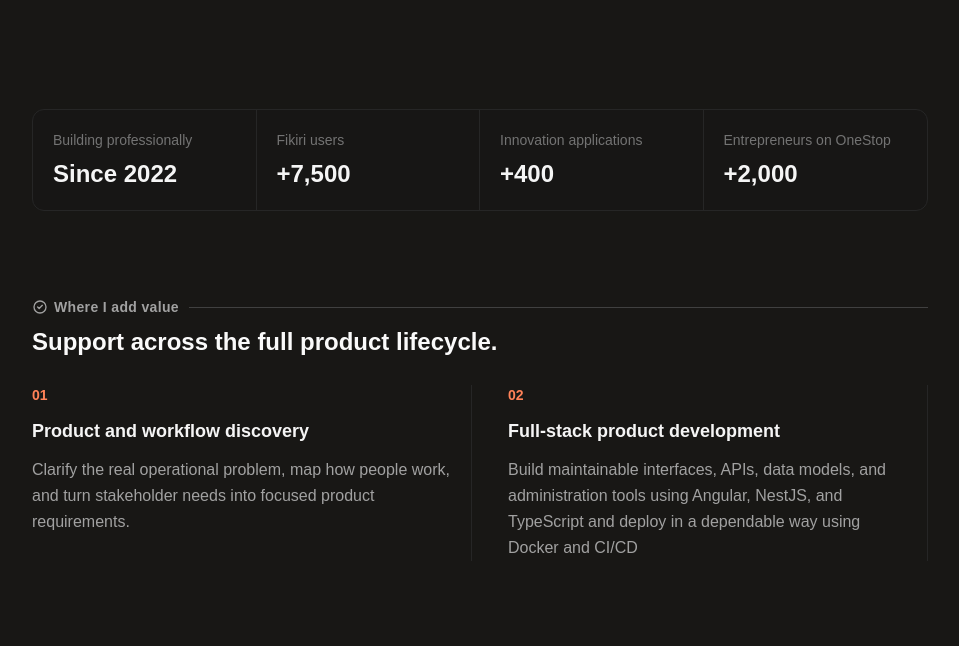
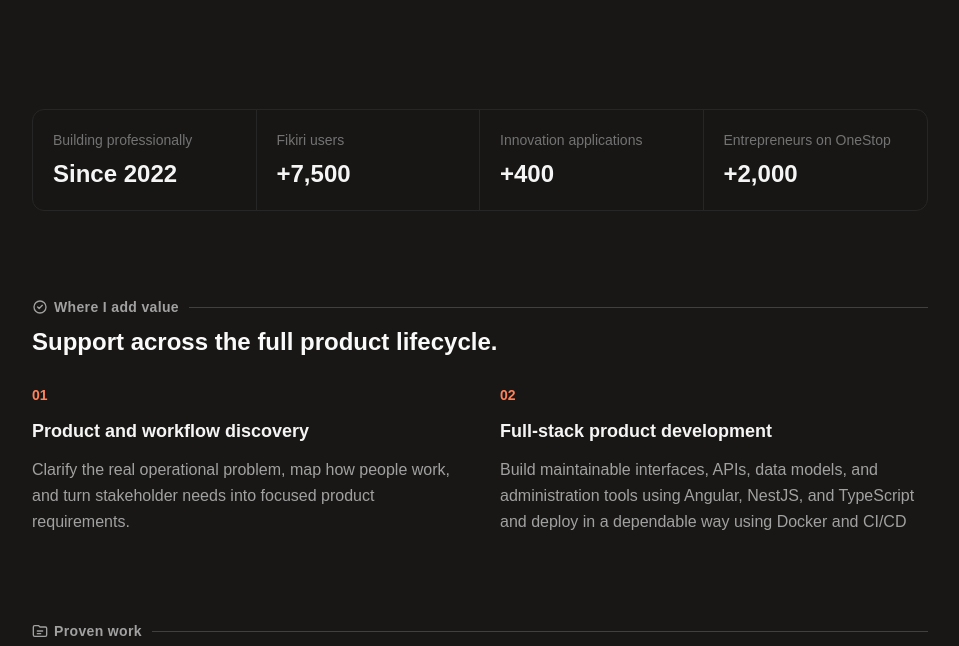
Before and after one commit to musanzi/musanzi.me, an Astro site: page / in a window 1280 px wide. Shown: the part 433-1079 px from the top of the page, without its empty margins (160-1119 px from the left). Built offline with nearby package versions, Linux system fonts and the light colour scheme; Astro itself is replaced by a stand-in of ours; a web font is replaced by a local one.

Commit message:
fix: adjust grid layout for improved spacing and readability

```diff
--- a/src/components/landing/value.astro
+++ b/src/components/landing/value.astro
@@ -15,8 +15,8 @@
     Support across the full product lifecycle.
   </h2>
 
-  <div class="grid gap-4 md:grid-cols-2">
-    <article class="border-r border-neutral-800 pr-5">
+  <div class="grid gap-4 gap-x-10 md:grid-cols-2">
+    <article>
       <p class="text-sm font-semibold text-primary-400">01</p>
       <h3 class="mt-3 text-lg font-semibold text-neutral-100">Product and workflow discovery</h3>
       <p class="mt-3 leading-relaxed text-neutral-400">
@@ -24,8 +24,7 @@
         requirements.
       </p>
     </article>
-
-    <article class="border-r border-neutral-800 md:px-5">
+    <article>
       <p class="text-sm font-semibold text-primary-400">02</p>
       <h3 class="mt-3 text-lg font-semibold text-neutral-100">Full-stack product development</h3>
       <p class="mt-3 leading-relaxed text-neutral-400">
```
